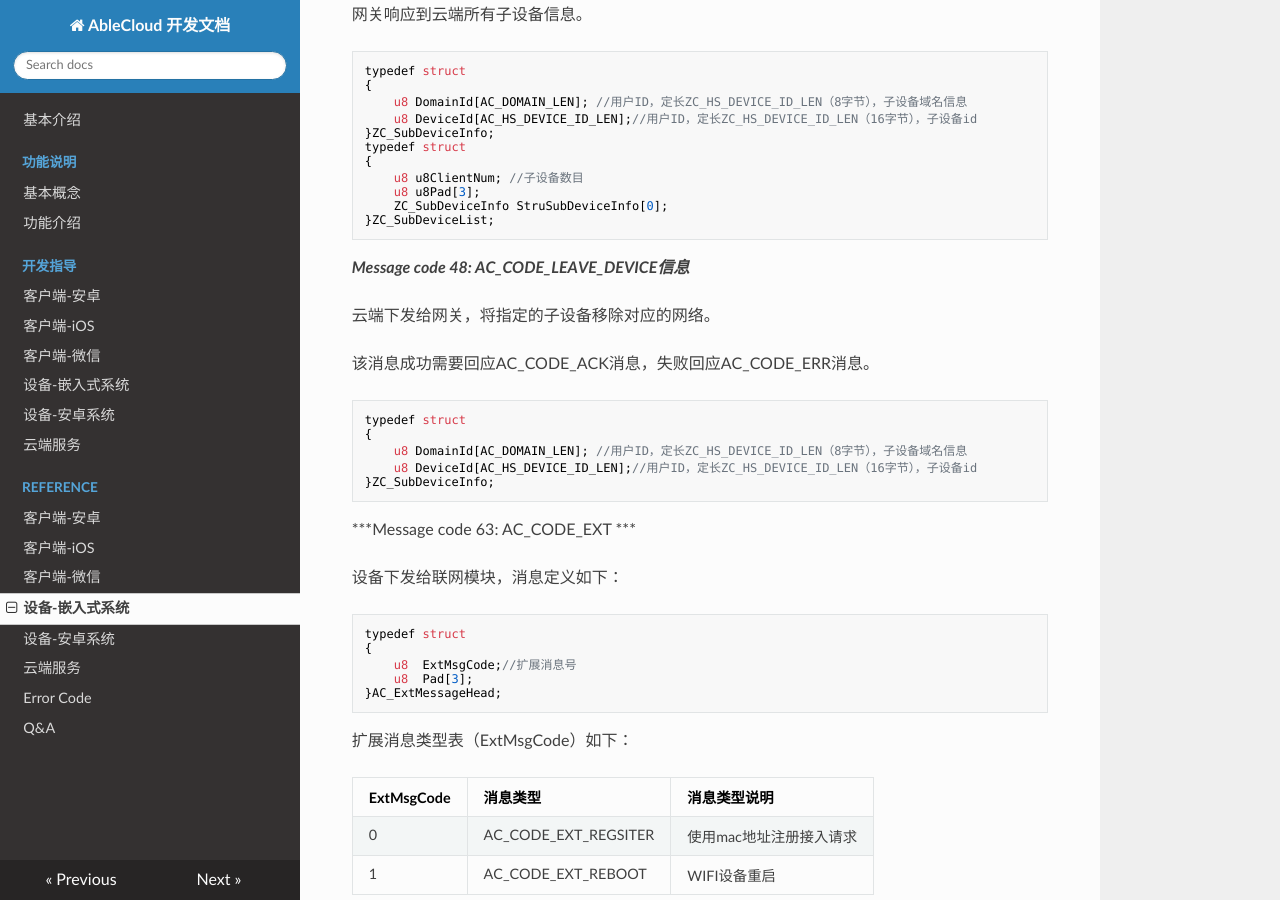
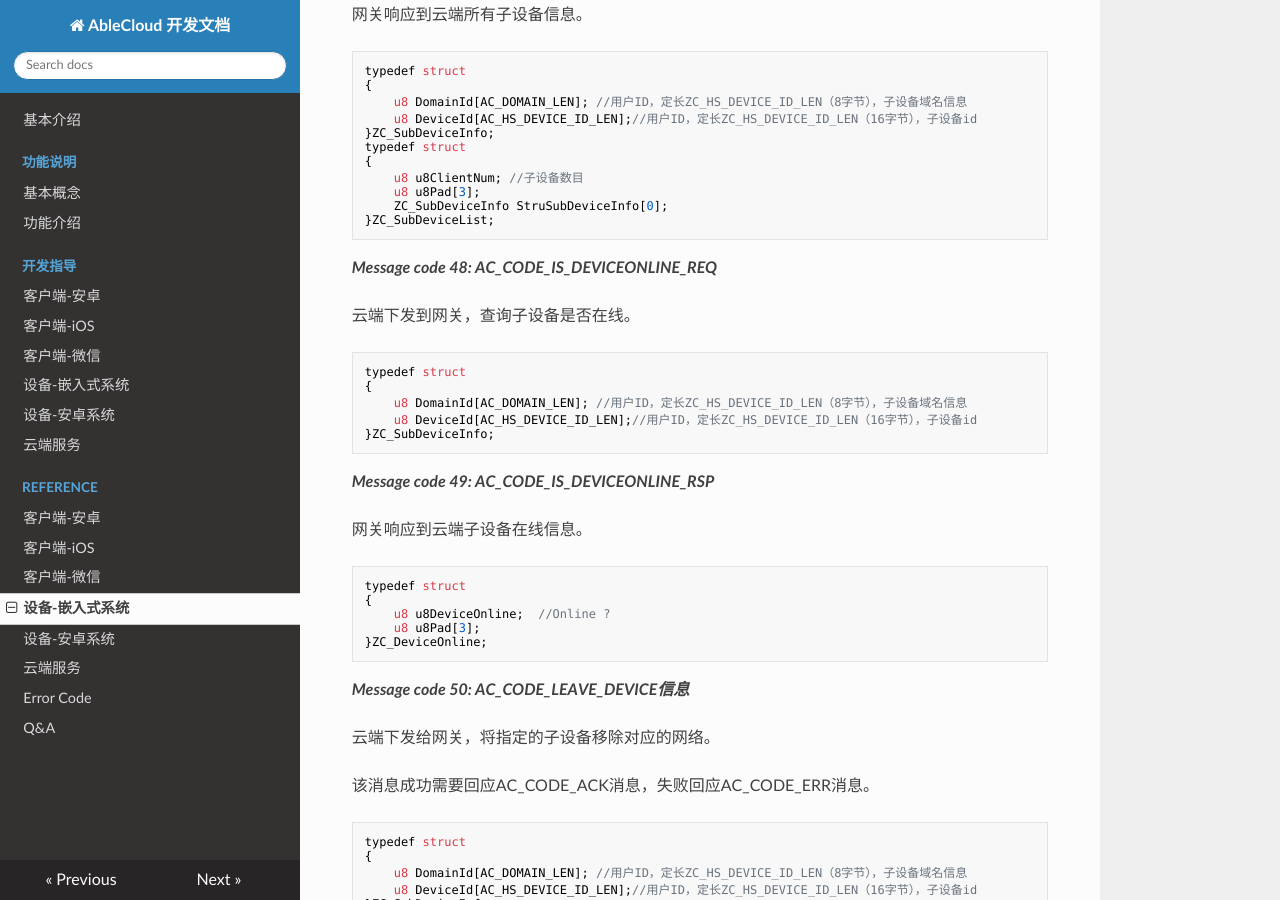
Before and after one commit to JessonW/rd_docs, an MkDocs documentation site: the page built from docs/reference/device.md, in a window 1280 px wide and 900 px high, scrolled down 10059 px. Built offline with MkDocs 1.6.1, drawn with Linux system fonts in a browser that asks for light colours; nearby versions of some CDN libraries; old or Windows-style settings are respelled for this version of MkDocs.

Commit message:
add device online message

````diff
--- a/docs/reference/device.md
+++ b/docs/reference/device.md
@@ -374,8 +374,29 @@ typedef struct
     ZC_SubDeviceInfo StruSubDeviceInfo[0];
 }ZC_SubDeviceList;
 ```
+***Message code 48:  AC_CODE_IS_DEVICEONLINE_REQ***
 
-***Message code 48:   AC_CODE_LEAVE_DEVICE信息***
+云端下发到网关，查询子设备是否在线。
+
+```
+typedef struct
+{
+    u8 DomainId[AC_DOMAIN_LEN]; //用户ID，定长ZC_HS_DEVICE_ID_LEN（8字节），子设备域名信息
+    u8 DeviceId[AC_HS_DEVICE_ID_LEN];//用户ID，定长ZC_HS_DEVICE_ID_LEN（16字节），子设备id
+}ZC_SubDeviceInfo;
+```
+***Message code 49:  AC_CODE_IS_DEVICEONLINE_RSP***
+
+网关响应到云端子设备在线信息。
+
+```
+typedef struct
+{
+    u8 u8DeviceOnline;	//Online ?
+    u8 u8Pad[3];
+}ZC_DeviceOnline;
+```
+***Message code 50:   AC_CODE_LEAVE_DEVICE信息***
 
 云端下发给网关，将指定的子设备移除对应的网络。
 
````
